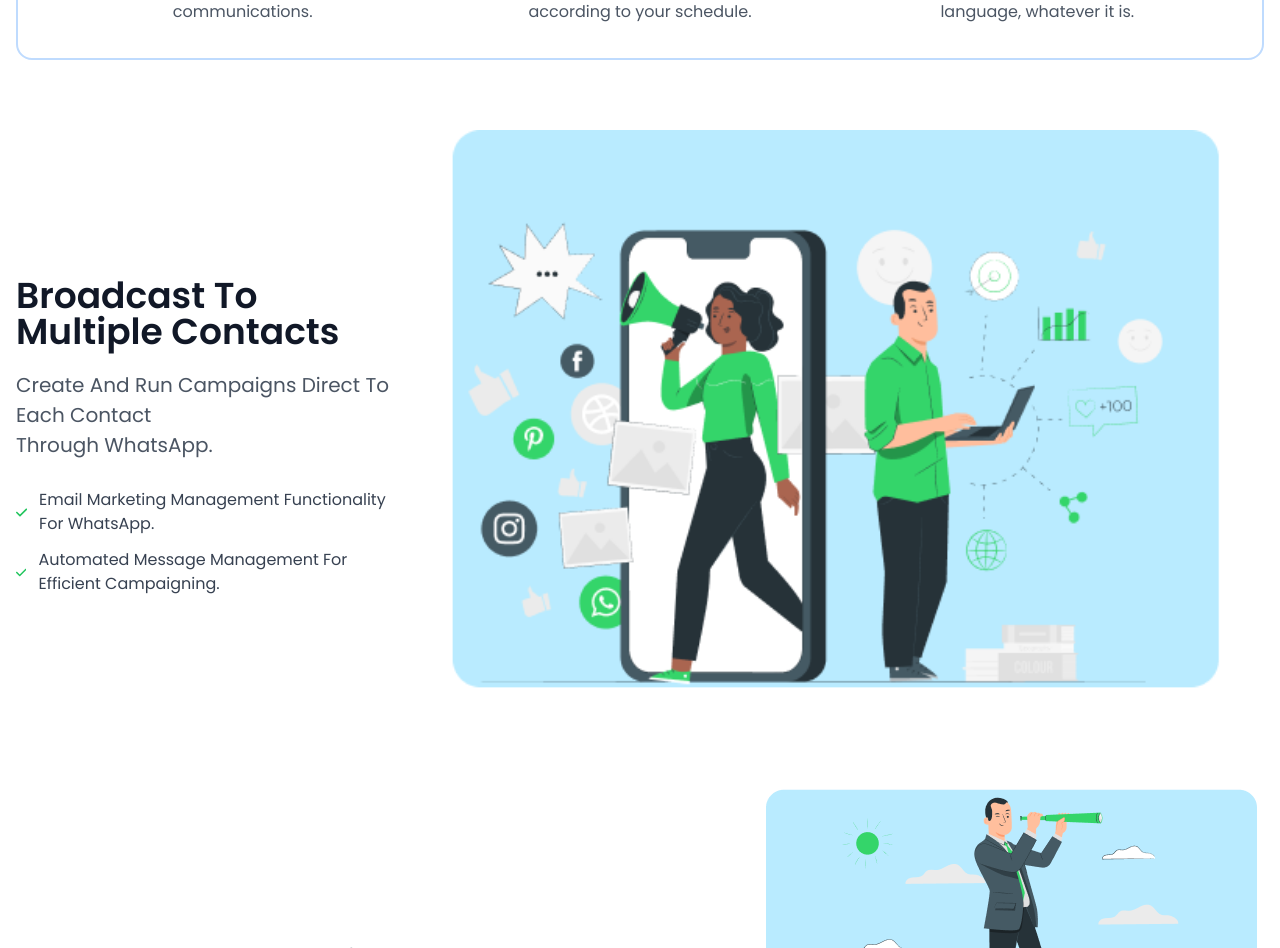
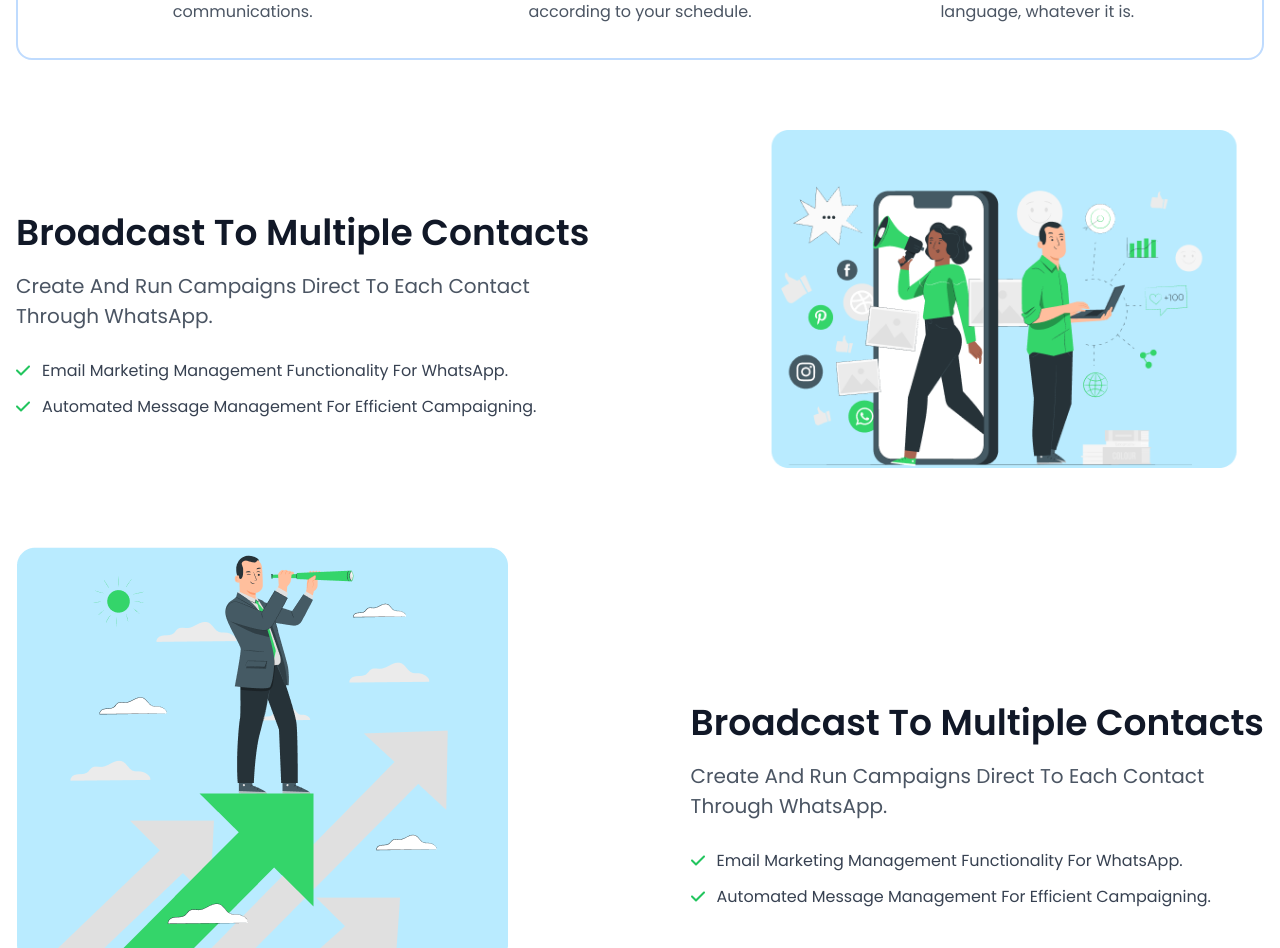
Before and after one commit to AQuadic/chat.space_nextjs, a Next.js app: page /features/broadcast in a window 1280 px wide. Shown: the part 824-1772 px from the top of the page. Built offline with nearby package versions, Linux system fonts and the light colour scheme.

Commit message:
fixes for broadcasting

```diff
--- a/src/components/features/broadcast/BroadcastFeatures.tsx
+++ b/src/components/features/broadcast/BroadcastFeatures.tsx
@@ -39,7 +39,7 @@ const BroadcastFeatures = () => {
       variants={fadeInUp}
     >
       <motion.div
-        className="flex lg:flex-row flex-col items-center justify-between mb-8"
+        className="flex lg:flex-row flex-col items-center justify-between mb-8 "
         variants={fadeInUp}
       >
         <motion.div variants={fadeInUp}>
@@ -61,22 +61,19 @@ const BroadcastFeatures = () => {
             </li>
           </ul>
         </motion.div>
-        <motion.div
-          variants={fadeInUp}
-          className="w-full max-sm:w-full max-sm:mt-6"
-        >
+        <motion.div variants={fadeInUp} className="max-sm:w-full max-sm:mt-6">
           <Image
             src={multipleContacts}
             alt="image"
             width={603.2}
             height={394}
-            className="w-full h-auto object-cover max-sm:w-full max-sm:h-auto mx-auto"
+            className="w-full h-auto object-cover max-sm:w-full max-sm:h-auto mx-auto max-w-[519px]"
           />
         </motion.div>
       </motion.div>
 
       <motion.div
-        className="flex lg:flex-row flex-col items-center justify-between mb-8 lg:mt-0 mt-4"
+        className="flex lg:flex-row-reverse flex-col items-center justify-between mb-8 lg:mt-0 mt-4"
         variants={fadeInUp}
       >
         <motion.div variants={fadeInUp}>
```
